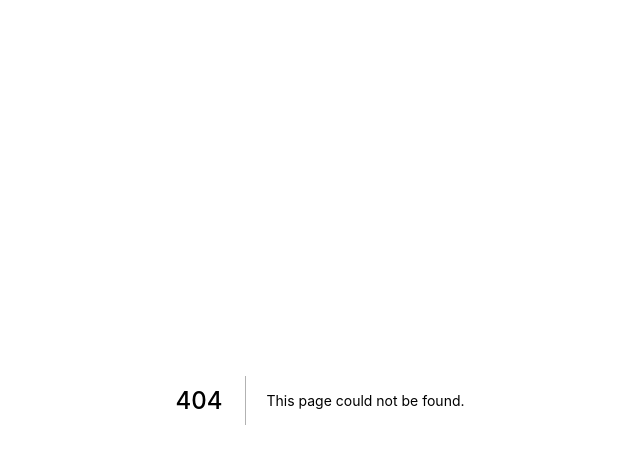
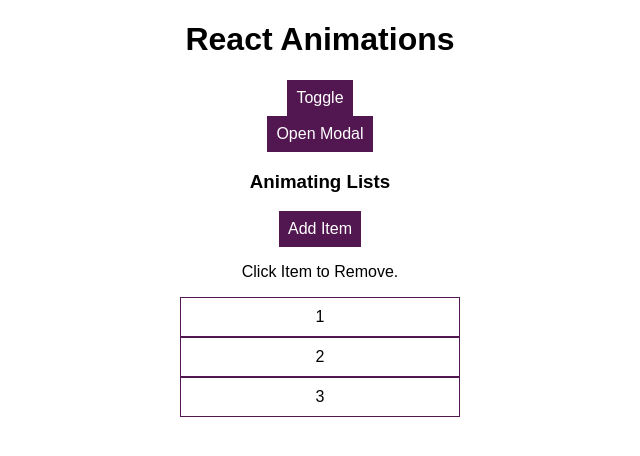
Before and after one commit to N3theri9N/testingNext, a Next.js app: page /RAnimation in a window 1280 px wide. Before the commit this address had no page. Shown: the top 456 px of the page, without its empty margins (320-960 px from the left). Built offline with nearby package versions, Linux system fonts and the light colour scheme.

Commit message:
Section 24 React Animation half

```diff
--- a/package.json
+++ b/package.json
@@ -18,6 +18,7 @@
     "react-redux": "^8.0.4",
     "react-router-dom": "^5.2.0",
     "react-scripts": "^5.0.1",
+    "react-transition-group": "^4.4.5",
     "styled-components": "^5.3.6",
     "web-vitals": "^0.2.4"
   },
--- /dev/null
+++ b/pages/RAnimation/index.js
@@ -0,0 +1,7 @@
+import RAnimationApp from '../../src/RAnimationApp';
+
+const index = () => {
+  return <RAnimationApp />
+}
+
+export default index;
--- /dev/null
+++ b/src/RAnimation.module.css
@@ -0,0 +1,21 @@
+.App {
+  margin: 0;
+  padding: 0;
+  font-family: sans-serif;
+  text-align: center;
+}
+
+
+.App Button {
+  border: 1px solid #521751;
+  font: inherit;
+  padding: 8px;
+  background-color: #521751;
+  color: white;
+  cursor: pointer;
+}
+
+.App Button:hover,
+.App Button:active {
+  background-color: #fa923f;
+}
--- /dev/null
+++ b/src/RAnimationApp.js
@@ -0,0 +1,74 @@
+import React, { Component } from "react";
+
+import Modal from "./components/RAnimation/Modal/Modal";
+import Backdrop from "./components/RAnimation/Backdrop/Backdrop";
+import List from "./components/RAnimation/List/List";
+import classes from "./RAnimation.module.css";
+
+import Transition from "react-transition-group/Transition";
+
+class App extends Component {
+  state = {
+    modalIsOpen: false,
+    showBlock: false,
+  };
+
+  showModal = () => {
+    this.setState({ modalIsOpen: true });
+  };
+
+  closeModal = () => {
+    this.setState({ modalIsOpen: false });
+  };
+
+  render() {
+    return (
+      <div className={classes.App}>
+        <h1>React Animations</h1>
+        <button
+          onClick={() =>
+            this.setState((prevState) => ({ showBlock: !prevState.showBlock }))
+          }
+        >
+          Toggle
+        </button>
+        <br />
+        <Transition
+          in={this.state.showBlock}
+          timeout={500}
+          mountOnEnter
+          unmountOnExit
+        >
+          {(state) => (
+            <div
+              style={{
+                backgroundColor: "red",
+                width: 100,
+                height: 100,
+                margin: "auto",
+                transition: "opacity 0.5s ease-out",
+                opacity: state === "exiting" ? 0 : 1,
+              }}
+            />
+          )}
+        </Transition>
+        <Transition
+          in={this.state.modalIsOpen}
+          timeout={300}
+          mountOnEnter
+          unmountOnExit
+        >
+          {(state) => <Modal show={state} closed={this.closeModal} />}
+        </Transition>
+        <Backdrop show={this.state.modalIsOpen} />
+        <button className="Button" onClick={this.showModal}>
+          Open Modal
+        </button>
+        <h3>Animating Lists</h3>
+        <List />
+      </div>
+    );
+  }
+}
+
+export default App;
--- /dev/null
+++ b/src/components/RAnimation/Backdrop/Backdrop.js
@@ -0,0 +1,15 @@
+import React from "react";
+
+import classes from "./Backdrop.module.css";
+
+const backdrop = (props) => {
+  return (
+    <div
+      className={`${classes.Backdrop} ${
+        props.show ? classes.BackdropOpen : classes.BackdropClosed
+      }`}
+    ></div>
+  );
+};
+
+export default backdrop;
--- /dev/null
+++ b/src/components/RAnimation/Backdrop/Backdrop.module.css
@@ -0,0 +1,17 @@
+.Backdrop {
+    position: fixed;
+    z-index: 100;
+    top: 0;
+    left: 0;
+    width: 100%;
+    height: 100%;
+    background-color: rgba(0,0,0,0.8);
+}
+
+.BackdropOpen {
+    display: block;
+}
+
+.BackdropClosed {
+    display: none;
+}
--- /dev/null
+++ b/src/components/RAnimation/List/List.js
@@ -0,0 +1,46 @@
+import React, { Component } from 'react';
+
+import classes from './List.module.css';
+
+class List extends Component {
+    state = {
+        items: [1, 2, 3]
+    }
+
+    addItemHandler = () => {
+        this.setState((prevState) => {
+            return {
+                items: prevState.items.concat(prevState.items.length + 1)
+            };
+        });
+    }
+
+    removeItemHandler = (selIndex) => {
+        this.setState((prevState) => {
+            return {
+                items: prevState.items.filter((item, index) => index !== selIndex)
+            };
+        });
+    }
+
+    render () {
+        const listItems = this.state.items.map( (item, index) => (
+            <li
+                key={index}
+                className={classes.ListItem}
+                onClick={() => this.removeItemHandler(index)}>{item}</li>
+        ) );
+
+        return (
+            <div>
+                <button className={classes.Button} onClick={this.addItemHandler}>Add Item</button>
+                <p>Click Item to Remove.</p>
+                <ul className={classes.List}>
+                    {listItems}
+                </ul>
+            </div>
+        );
+    }
+}
+
+export default List;
--- /dev/null
+++ b/src/components/RAnimation/List/List.module.css
@@ -0,0 +1,22 @@
+.List {
+    list-style: none;
+    margin: 0 auto;
+    padding: 0;
+    width: 280px;
+}
+
+.ListItem {
+    margin: 0;
+    padding: 10px;
+    box-sizing: border-box;
+    width: 100%;
+    border: 1px solid #521751;
+    background-color: white;
+    text-align: center;
+    cursor: pointer;
+}
+
+.ListItem:hover,
+.ListItem:active {
+    background-color: #ccc;
+}
--- /dev/null
+++ b/src/components/RAnimation/Modal/Modal.js
@@ -0,0 +1,22 @@
+import React from "react";
+
+import classes from "./Modal.module.css";
+
+const modal = (props) => {
+  return (
+    <div
+      className={`${classes.Modal} ${
+        props.show === "entering"
+          ? classes.ModalOpen
+          : props.show === "exiting" && classes.ModalClosed
+      }`}
+    >
+      <h1>A Modal</h1>
+      <button className="Button" onClick={props.closed}>
+        Dismiss
+      </button>
+    </div>
+  );
+};
+
+export default modal;
--- /dev/null
+++ b/src/components/RAnimation/Modal/Modal.module.css
@@ -0,0 +1,56 @@
+.Modal {
+    position: fixed;
+    z-index: 200;
+    border: 1px solid #eee;
+    box-shadow: 0 2px 2px #ccc;
+    background-color: white;
+    padding: 10px;
+    text-align: center;
+    box-sizing: border-box;
+    top: 30%;
+    left: 25%;
+    width: 50%;
+    transition: all 300ms;
+}
+
+.ModalOpen {
+    /* opacity: 1;
+    transform: translateY(0); */
+    animation: openModal 0.4s ease-out forwards;
+}
+
+.ModalClosed {
+    /* opacity: 0;
+    transform: translateY(-100%); */
+    animation: closeModal 0.4s ease-out forwards;
+}
+
+@keyframes openModal {
+    0%{
+        opacity: 0;
+        transform: translateY(-100%);
+    }
+    50% {
+        opacity: 1;
+        transform: translateY(20%);
+    }
+    100%{
+        opacity: 1;
+        transform: translateY(0);
+    }
+}
+
+@keyframes closeModal {
+    0%{
+        opacity: 1;
+        transform: translateY(0);
+    }
+    50% {
+        opacity: 0.8;
+        transform: translateY(20%);
+    }
+    100%{
+        opacity: 0;
+        transform: translateY(-100%);
+    }
+}
--- a/src/index.js
+++ b/src/index.js
@@ -45,10 +45,12 @@
 
 // #section 20
 // import App from './RouterApp';
-import App from './QuotesApp';
+// import App from './QuotesApp';
+
+// #section 24
+import App from './RAnimationApp';
 
 const root = ReactDOM.createRoot(document.getElementById('root'));
-
 
 // root.render(
 // <AuthContextProvider>
```
Also changed, not shown: src/registerServiceWorker.js (added, +108 -0 lines).
